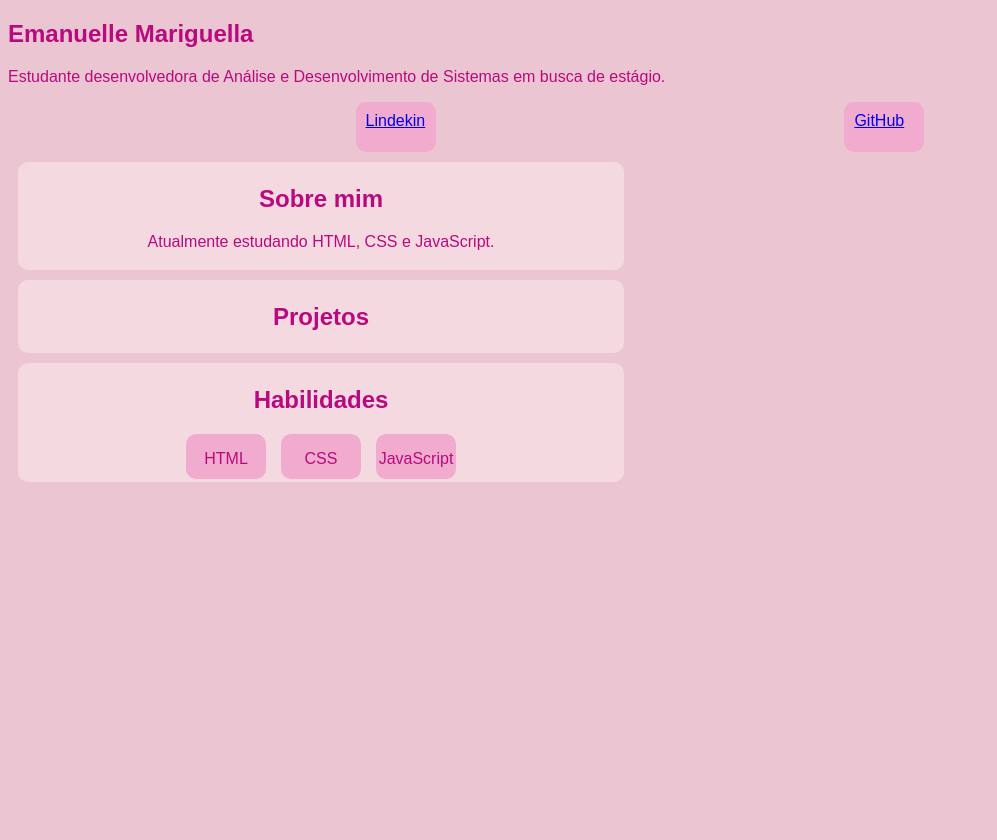
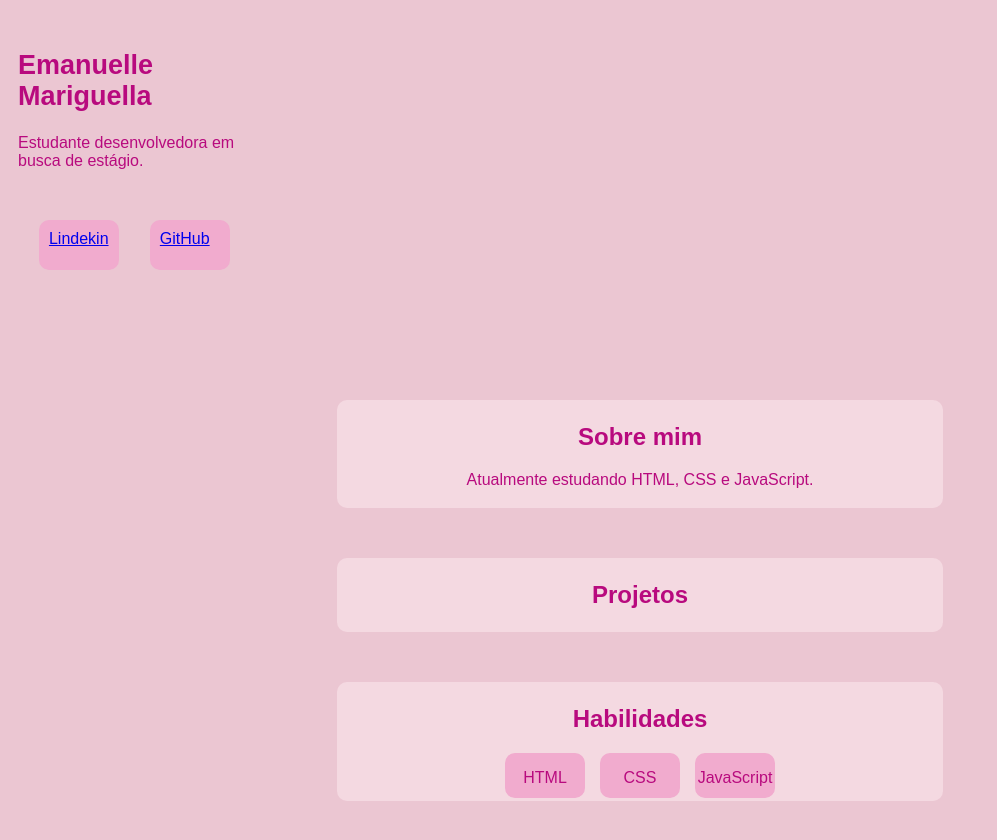
Before and after one commit to EmanuelleMariguella/Portfolio-Simples-com-HTML-e-CSS, a plain HTML site: page index.html in a window 1280 px wide. Shown: the whole page, without its empty margins (0-997 px from the left). Before the commit the page ends 800 px from the top, so only its background shows below. Drawn offline with Linux system fonts and the light colour scheme.

Commit message:
ajustes no porfólio

```diff
--- a/index.html
+++ b/index.html
@@ -8,11 +8,18 @@
     body {
       font-family: Arial, Helvetica, sans-serif;
       background-color: rgba(206, 114, 145, 0.404);
+      height: 100vh;
     }
 
     main {
       color: rgb(184, 10, 126);
+      height: 100vh;
 
+    }
+
+    .nome {
+      margin: 50px 0 0 10px;
+      font-size: large;
     }
 
     section#Sobremim {
@@ -22,6 +29,10 @@
       margin: 10px;
       padding: 3px;
       text-align: center;
+      margin-top: 130px;
+      margin-bottom: 50px;
+      margin-left: auto;
+      margin-right: auto;
     }
 
     section#Projetos {
@@ -31,6 +42,9 @@
       margin: 10px;
       padding: 3px;
       text-align: center;
+      margin-bottom: 50px;
+      margin-left: auto;
+      margin-right: auto;
     }
 
     section#Habilidades {
@@ -40,6 +54,8 @@
       margin: 10px;
       padding: 3px;
       text-align: center;
+      margin: 0 auto 50px auto;
+
     }
 
     article#linkedin {
@@ -76,10 +92,10 @@
     }
 
     .redes-container {
-     width: 45%;
-      margin: 0 auto;
+      width: 20%;
+      margin: 50px auto 0 0;
       display: flex;
-      justify-content: space-between;
+      justify-content: space-evenly;
     }
 
     .redes {
@@ -90,13 +106,23 @@
       padding-top: 10px;
       padding-left: 10px;
     }
+
+    .resumo {
+      margin-left: 10px;
+    }
+
   </style>
 </head>
 <body>
   <main>
     <section id="Principal">
-      <h1>Emanuelle Mariguella</h1>
-      <p>Estudante desenvolvedora de Análise e Desenvolvimento de Sistemas em busca de estágio.</p>
+      <div class="nome">
+        <h1>Emanuelle <br> Mariguella</h1>
+        </div>
+        <div class="resumo">
+          <p>Estudante desenvolvedora em <br> busca de estágio.</p>
+        </div>
+
         <div class="redes-container">
           <div class="redes">
           <a href="https://www.linkedin.com/in/emanuelle-mariguella/" target="_blank">Lindekin</a>
```
